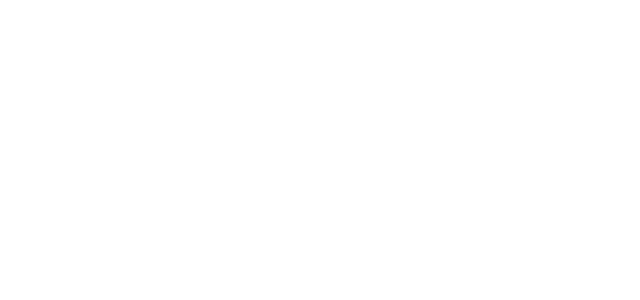
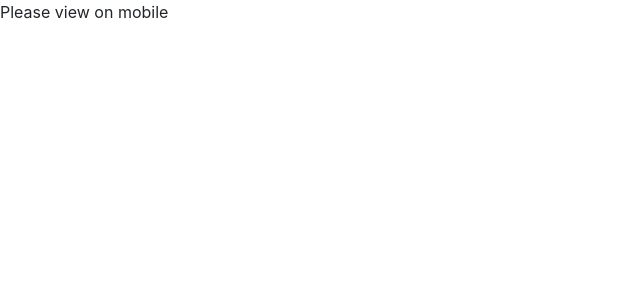
Before and after one commit to Sam-2019/Online-book-shop, a React (Create React App) app: page / in a window 1280 px wide. Shown: the top 300 px of the page, without its empty margins (0-640 px from the left). Built offline with nearby package versions, Linux system fonts and the light colour scheme.

Commit message:
added instruction for MediaQuery view

```diff
--- a/src/App.js
+++ b/src/App.js
@@ -8,7 +8,7 @@
   const { width } = MediaQuery();
   const breakpoint = 540;
 
-  return <>{breakpoint < width ? null : <Okukus />}</>;
+  return <>{breakpoint < width ? <>Please view on mobile</> : <Okukus />}</>;
 }
 
 export default App;
```
